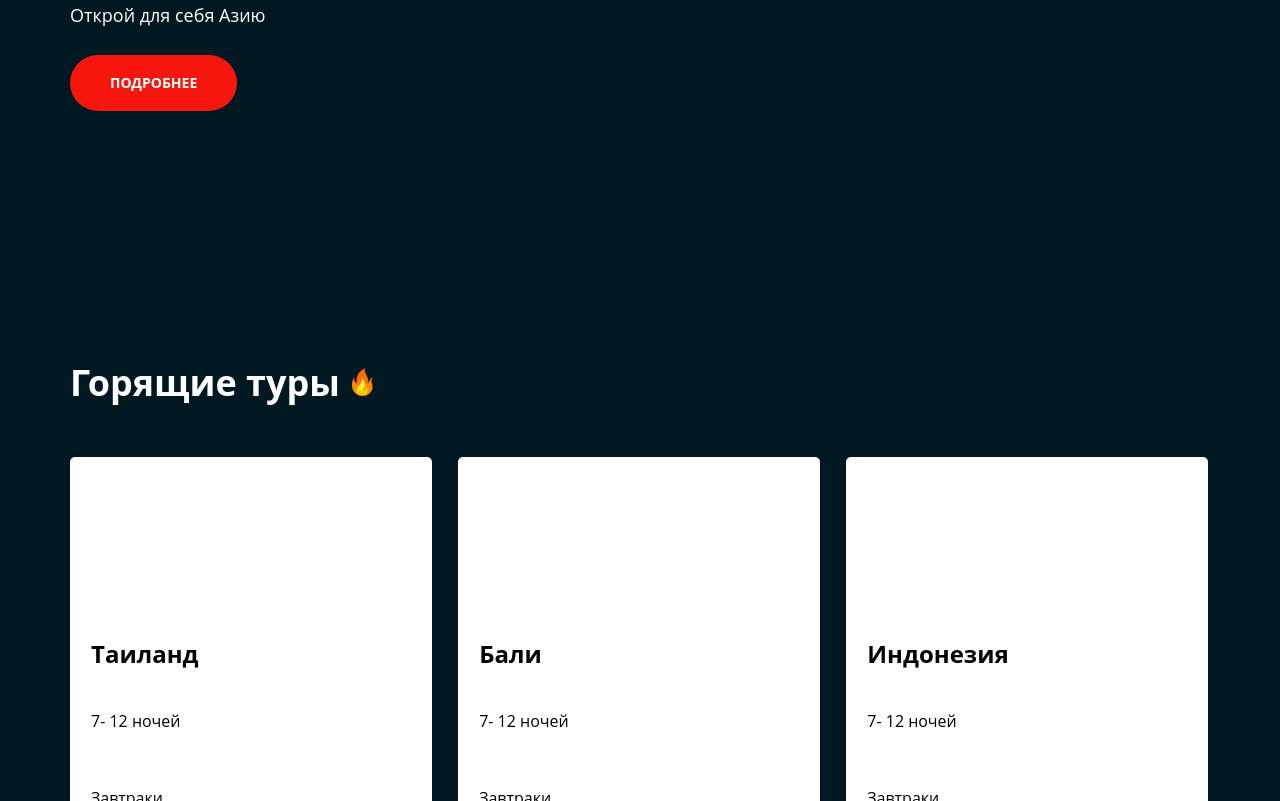
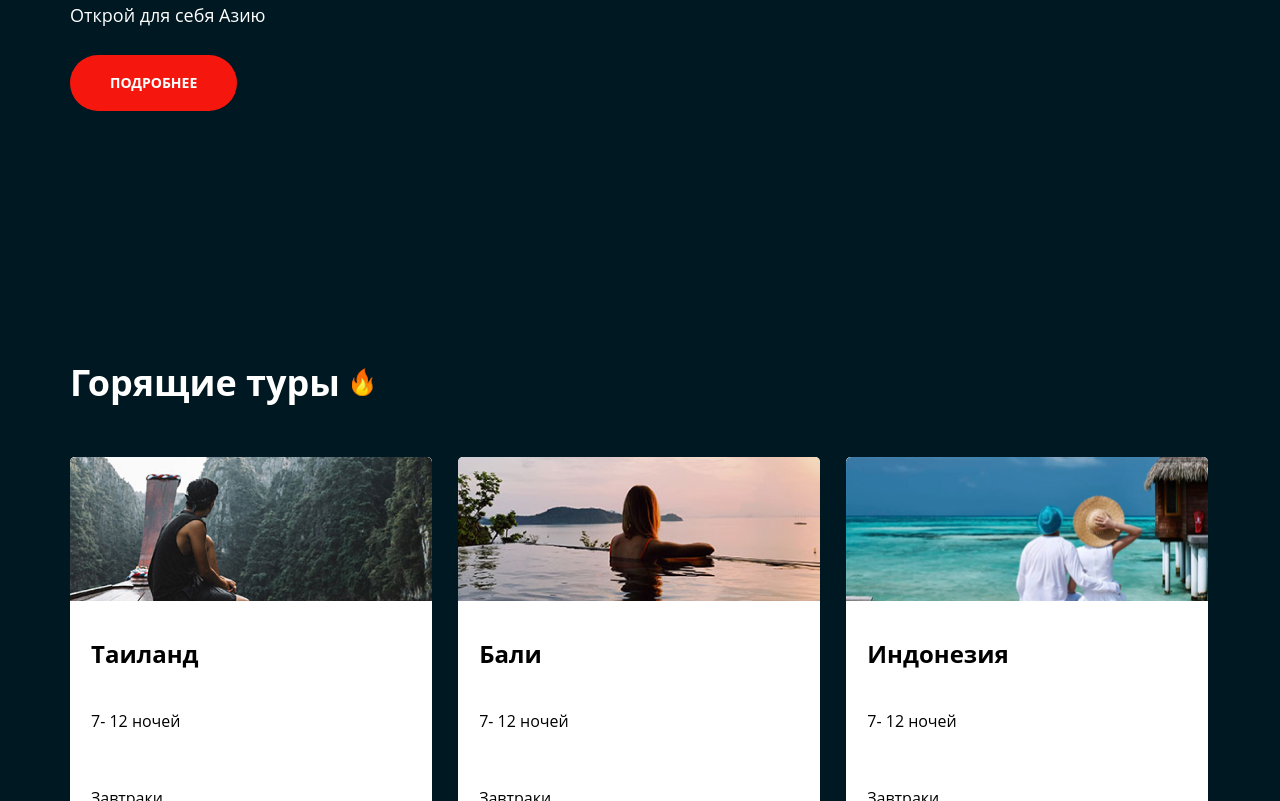
Before and after one commit to zarechka18/-2, a plain HTML site: page index.html in a window 1280 px wide. Shown: the part 427-1228 px from the top of the page. Drawn offline with Linux system fonts and the light colour scheme; the site is published under a folder, as on GitHub Pages, so addresses that start at the root find nothing.

Commit message:
Update index.html

```diff
--- a/index.html
+++ b/index.html
@@ -54,7 +54,7 @@
                     <ul class="tours__list">
                         <li class="tours__item">
                             <div class="tours__header">
-                                <img src="/images/tours_cover1.jpg" alt="" class="tours__cover">
+                                <img src="./images/tours_cover1.jpg" alt="" class="tours__cover">
                                 </div>
                                 <div class="tours__content">
                                 <h3 class="tours__content-title">Таиланд</h3>
@@ -74,7 +74,7 @@
                         </li>
                         <li class="tours__item">
                             <div class="tours__header">
-                                <img src="/images/tours_cover2.jpg" alt="" class="tours__cover">
+                                <img src="./images/tours_cover2.jpg" alt="" class="tours__cover">
                                 </div>
                                 <div class="tours__content">
                                 <h3 class="tours__content-title">Бали</h3>
@@ -94,7 +94,7 @@
                         </li>
                         <li class="tours__item">
                             <div class="tours__header">
-                                <img src="/images/tours_cover3.jpg" alt="" class="tours__cover">
+                                <img src="./images/tours_cover3.jpg" alt="" class="tours__cover">
                                 </div>
                                 <div class="tours__content">
                                 <h3 class="tours__content-title">Индонезия</h3>
```
